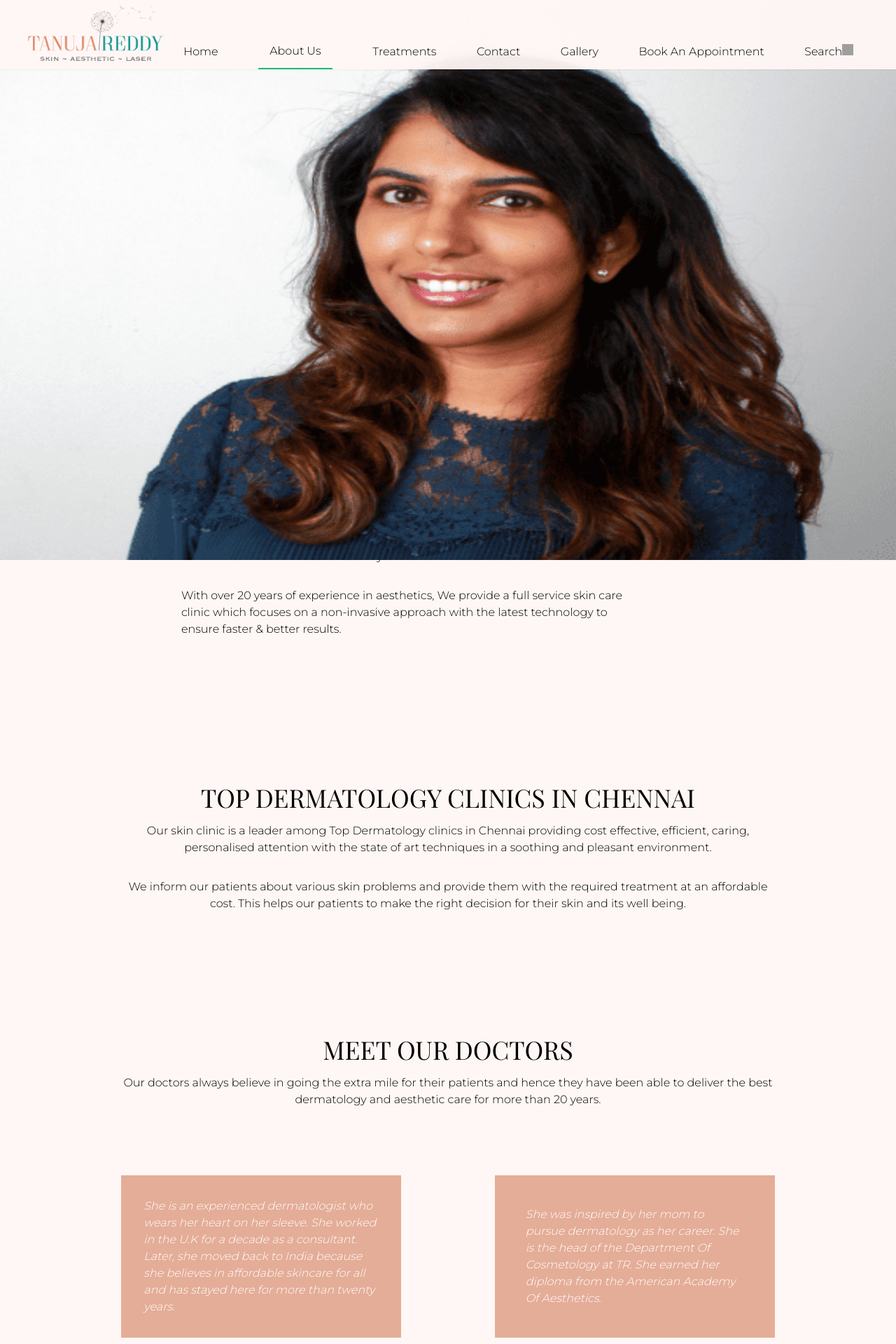
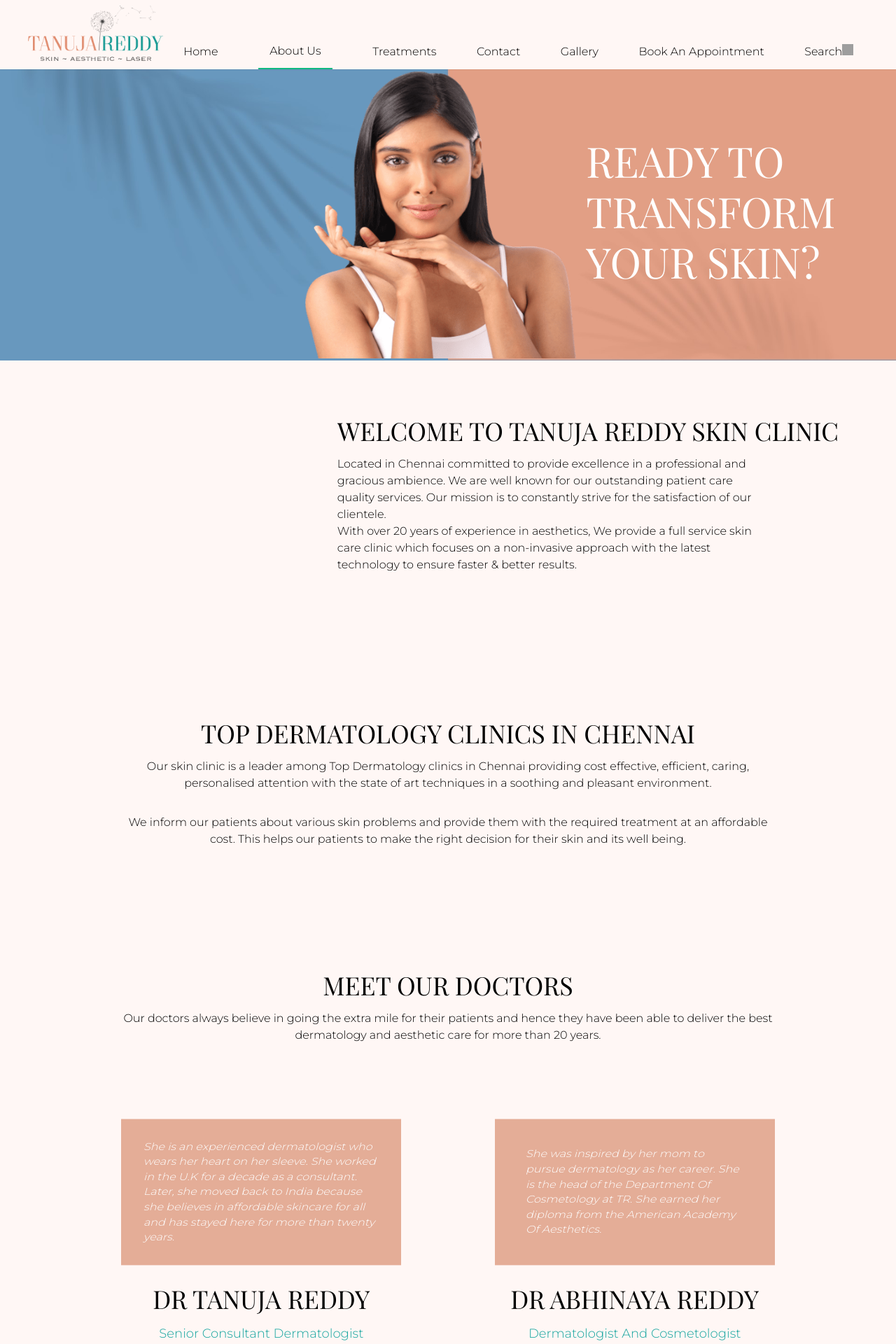
Before and after one commit to lokeshn011101/TRskinclinic, a Next.js app: page /about in a window 1280 px wide. Shown: the top 1920 px of the page at 70% size. Built offline with nearby package versions, Linux system fonts and the light colour scheme; grey boxes are pictures that could not be loaded.

Commit message:
added aos and spring animations to about page

```diff
--- a/components/Card.js
+++ b/components/Card.js
@@ -2,8 +2,8 @@ import React, { useEffect, useState } from "react";
 import { useSpring, animated } from "react-spring";
 import Image from "next/image";
 
-const calc = (x, y) => [x - window.innerWidth / 2, y - window.innerHeight / 5];
-const trans2 = (x, y) => `translate3d(${x / 25}px,${y / 25 - 5}px,0)`;
+const calc = (x, y) => [x - window.innerWidth / 5, y - window.innerHeight / 5];
+const trans2 = (x, y) => `translate3d(${x / 40}px,${y / 30 - 5}px,0)`;
 
 const Card = () => {
   const [props, set] = useSpring(() => ({
@@ -17,13 +17,16 @@ const Card = () => {
 
   return (
     <div
-      className="container"
-      onMouseMove={({ clientX: x, clientY: y }) => set({ xy: calc(x, y) })}>
+      className="aboutcontainer overflow-hidden"
+      onMouseMove={({ clientX: x, clientY: y }) => set({ xy: calc(x, y) })}
+      data-aos="fade-right"
+    >
       <Image
         src="/About/aboutbg.jpg"
         alt="carousel-img"
-        width={ww}
-        height={500}
+        layout="intrinsic"
+        width={1519}
+        height={494}
       />
       <h1 className="w-2/6 lg:mr-4 md:mr-3 sm:mr-2 smm:mr-1 right-0 absolute lg:text-6xl md:text-4xl sm:text-2xl smm:text-sm text-white card-head">
         <div className="lg:mb-3 md:mb-2 sm:mb-1 smm:mb-0">READY TO</div>
@@ -31,15 +34,14 @@ const Card = () => {
         <div className="lg:mb-3 md:mb-2 sm:mb-1 smm:mb-0">YOUR SKIN?</div>
       </h1>
       <animated.div
-        className="card4"
-        style={{ transform: props.xy ? props.xy.interpolate(trans2) : null }}>
+        className="absolute w-4/12"
+        style={{ transform: props.xy ? props.xy.interpolate(trans2) : null }}
+      >
         <Image
           src="/About/aboutgirl.png"
           alt="carousel-img"
-          width={424}
-          height={466}
-          layout="intrinsic"
-          className="abimg"
+          width={410}
+          height={426}
         />
       </animated.div>
     </div>
--- a/pages/about.js
+++ b/pages/about.js
@@ -1,30 +1,60 @@
-import React from "react";
+import React, { useEffect, useState } from "react";
 import Card from "../components/Card";
 import Image from "next/image";
+import AOS from "aos";
 
 const About = () => {
+  const [winWidth, setWinWidth] = useState(0);
+  useEffect(() => {
+    AOS.init({
+      duration: 1000,
+    });
+    setWinWidth(window.innerWidth);
+  }, []);
   return (
     <div>
       <Card />
       <div className="flex flex-col-reverse justify-center items-center sm:flex-row w-11/12 mx-auto lg:my-20 md:my-16 sm:my-12 smm:my-10">
+        <div
+          className="w-4/12 sm:ml-9 smm:w-7/12 smm:mt-4"
+          data-aos={winWidth <= 640 ? "fade-up" : "fade-right"}
+          data-aos-delay={winWidth <= 640 ? "450" : "0"}
+        >
+          <div className="aboutimg1 w-full">
             <Image
-          layout="fill"
-          className="w-4/12 sm:ml-9 smm:w-8/12"
+              width={0}
+              height={0}
+              layout="responsive"
               src="/About/about2.png"
               alt="client of our clinic"
             />
-        <div className="w-8/12 smm:w-full flex flex-col justify-center items-start lg:ml-5 md:ml-4 sm:ml-3 smm:ml-2 smm:text-center">
-          <h2 className="smm:mt-5 smm:mx-auto smm:text-center about-heading w-full lg:text-4xl md:text-2xl sm:text-xl smm:text-lg leading-10 lg:mb-4 md:mb-3 sm:mb-2 smm:mb-1">
+          </div>
+        </div>
+        <div className="w-8/12 smm:w-full flex flex-col justify-center items-start lg:ml-5 md:ml-4 sm:ml-3 smm:ml-2 smm:text-center overflow-hidden">
+          <h2
+            className="smm:mt-5 smm:mx-auto smm:text-center about-heading w-full lg:text-4xl md:text-2xl sm:text-xl smm:text-lg leading-10 lg:mb-4 md:mb-3 sm:mb-2 smm:mb-1"
+            data-aos={winWidth <= 640 ? "fade-up" : "fade-left"}
+            data-aos-offset="0"
+            data-aos-delay="200"
+          >
             WELCOME TO TANUJA REDDY SKIN CLINIC
           </h2>
           <div className="sm:w-10/12 w-11/12 smm:text-center smm:mx-auto  about-desc lg:text-base md:text-base sm:text-sm smm:text-xs smm:mb-5">
-            <div className="lg:mb-8 md:mb-6 sm:mb-4 smm:mb-2">
+            <div
+              data-aos={winWidth <= 640 ? "fade-up" : "fade-left"}
+              data-aos-delay="300"
+              data-aos-offset="50"
+            >
               Located in Chennai committed to provide excellence in a
               professional and gracious ambience. We are well known for our
               outstanding patient care quality services. Our mission is to
               constantly strive for the satisfaction of our clientele.
             </div>
-            <div>
+            <div
+              data-aos={winWidth <= 640 ? "fade-up" : "fade-left"}
+              data-aos-delay="400"
+              data-aos-offset="50"
+            >
               With over 20 years of experience in aesthetics, We provide a full
               service skin care clinic which focuses on a non-invasive approach
               with the latest technology to ensure faster & better results.
@@ -33,17 +63,30 @@ const About = () => {
         </div>
       </div>
       <div className="lg:py-24 md:py-20 sm:py-16 smm:py-10 w-11/12 flex flex-col justify-center items-center mx-auto text-center">
-        <h1 className="about-head2 lg:text-4xl md:text-2xl sm:text-xl smm:text-lg uppercase lg:mb-4 md:mb-3 sm:mb-2 smm:mb-1 lg:mt-8 md:mt-6 sm:mt-4 smm:mt-2">
+        <h1
+          className="about-head2 lg:text-4xl md:text-2xl sm:text-xl smm:text-lg uppercase lg:mb-4 md:mb-3 sm:mb-2 smm:mb-1 lg:mt-8 md:mt-6 sm:mt-4 smm:mt-2"
+          data-aos="fade-up"
+          data-aos-offset={winWidth > 640 ? "50" : "200"}
+        >
           Top Dermatology clinics in Chennai
         </h1>
         <div className="about-desc2 w-4/5 lg:text-base md:text-base sm:text-sm smm:text-xs">
-          <div className="lg:mb-8 md:mb-5 sm:mb-4 smm:mb-2">
+          <div
+            className="lg:mb-8 md:mb-5 sm:mb-4 smm:mb-2"
+            data-aos="fade-up"
+            data-aos-offset={winWidth > 640 ? "50" : "200"}
+            data-aos-delay="200"
+          >
             Our skin clinic is a leader among Top Dermatology clinics in Chennai
             providing cost effective, efficient, caring, personalised attention
             with the state of art techniques in a soothing and pleasant
             environment.
           </div>
-          <div>
+          <div
+            data-aos="fade-up"
+            data-aos-offset={winWidth > 640 ? "50" : "150"}
+            data-aos-delay="250"
+          >
             We inform our patients about various skin problems and provide them
             with the required treatment at an affordable cost. This helps our
             patients to make the right decision for their skin and its well
@@ -51,58 +94,106 @@ const About = () => {
           </div>
         </div>
       </div>
-      <div className="lg:py-12 md:py-9 sm:py-6 smm:py-3 w-11/12 flex flex-col justify-center items-center mx-auto text-center">
-        <h2 className="about-head2  lg:text-4xl md:text-2xl sm:text-xl smm:text-lg uppercase lg:mb-4 md:mb-3 sm:mb-2 smm:mb-1 lg:mt-8 md:mt-6 sm:mt-4 smm:mt-2">
+      <div className="lg:py-12 md:py-9 sm:py-6 smm:pt-3 smm:pb-1 smm:-mb-5 w-11/12 flex flex-col justify-center items-center mx-auto text-center">
+        <h2
+          className="about-head2  lg:text-4xl md:text-2xl sm:text-xl smm:text-lg uppercase lg:mb-4 md:mb-3 sm:mb-2 smm:mb-1 lg:mt-8 md:mt-6 sm:mt-4 smm:mt-2"
+          data-aos="fade-up"
+          data-aos-offset={winWidth > 640 ? "200" : "200"}
+        >
           Meet Our DOCTORS
         </h2>
-        <div className="about-desc2 w-4/5 lg:text-base md:text-base sm:text-sm smm:text-xs">
+        <div
+          className="about-desc2 w-4/5 lg:text-base md:text-base sm:text-sm smm:text-xs"
+          data-aos="fade-up"
+          data-aos-offset={winWidth > 640 ? "200" : "200"}
+          data-aos-delay="100"
+        >
           Our doctors always believe in going the extra mile for their patients
           and hence they have been able to deliver the best dermatology and
           aesthetic care for more than 20 years.
         </div>
       </div>
-      <div className="about-desc2 flex flex-col justify-center items-center lg:flex-row lg:justify-center lg:items-center mx-auto lg:py-12 md:py-9 sm:py-6 smm:py-3 w-10/12 lgg:w-8/12 mdd:w-10/12 mb-32">
+      <div className="about-desc2 flex flex-col justify-center items-center lg:flex-row lg:justify-center lg:items-center mx-auto lg:py-12 md:py-9 sm:py-6 smm:pb-3 smm:pt-0 w-10/12 lgg:w-8/12 mdd:w-10/12 mb-32">
         <div className="flex flex-col lg:justify-center lg:items-center md:w-full lg:w-1/2 mdd:my-10  transition-all duration-500 ease-in-out lg:hover:w-10/12">
-          <div className="doctorss md:w-9/12 mx-auto smm:w-9/12 ">
+          <div
+            data-aos="fade-right"
+            data-aos-offset={winWidth > 640 ? "250" : "250"}
+          >
+            <div className="doctorss md:w-9/12 mx-auto smm:w-9/12">
+              <div className="docss">
                 <Image
-              layout="fill"
+                  width={0}
+                  height={0}
+                  layout="responsive"
                   src="/About/tanujareddy.png"
                   alt="tanujareddy"
                 />
+              </div>
               <div className="text-white bg-skin-medium md:p-8 mdd:p-5 lg:text-base md:text-base sm:text-sm smm:text-xs italic transition-all duration-500 ease-in-out hover:bg-skin-dark mdd:bg-skin-dark cursor-default font-light">
                 She is an experienced dermatologist who wears her heart on her
-              sleeve. She worked in the U.K for a decade as a consultant. Later,
-              she moved back to India because she believes in affordable
-              skincare for all and has stayed here for more than twenty years.
+                sleeve. She worked in the U.K for a decade as a consultant.
+                Later, she moved back to India because she believes in
+                affordable skincare for all and has stayed here for more than
+                twenty years.
+              </div>
             </div>
           </div>
           <div className="flex  flex-col  justify-center items-center">
-            <h2 className="name lg:text-4xl md:text-2xl sm:text-xl smm:text-lg uppercase lg:my-4 md:my-3 sm:my-2 smm:my-2">
+            <h2
+              className="name lg:text-4xl md:text-2xl sm:text-xl smm:text-lg uppercase lg:my-4 md:my-3 sm:my-2 smm:my-2"
+              data-aos="fade-right"
+              data-aos-offset="50"
+              data-aos-delay="150"
+            >
               DR TANUJA REDDY
             </h2>
-            <h3 className="role text-footer-bluei lg:text-lg md:text-base sm:text-sm smm:text-xs">
+            <h3
+              className="role text-footer-bluei lg:text-lg md:text-base sm:text-sm smm:text-xs"
+              data-aos="fade-right"
+              data-aos-offset="100"
+              data-aos-delay="200"
+            >
               Senior Consultant Dermatologist
             </h3>
           </div>
         </div>
         <div className="flex flex-col lg:justify-center lg:items-center md:w-full lg:w-1/2 mdd:my-10  transition-all duration-500 ease-in-out lg:hover:w-10/12 lgg:mt-32">
+          <div
+            data-aos="fade-left"
+            data-aos-offset={winWidth > 640 ? "250" : "250"}
+          >
             <div className="doctorss md:w-9/12 mx-auto  smm:w-9/12">
+              <div className="docss">
                 <Image
-              layout="fill"
+                  width={0}
+                  height={0}
+                  layout="responsive"
                   src="/About/abhinayareddy.png"
                   alt="tanujareddy"
                 />
+              </div>
               <div className="abhinayareddy text-white bg-skin-medium md:p-8 mdd:p-5 lg:text-base md:text-base sm:text-sm smm:text-xs italic transition-all duration-500 ease-in-out hover:bg-skin-dark mdd:bg-skin-dark cursor-default font-light">
                 She was inspired by her mom to pursue dermatology as her career.
-              She is the head of the Department Of Cosmetology at TR. She earned
-              her diploma from the American Academy Of Aesthetics.
+                She is the head of the Department Of Cosmetology at TR. She
+                earned her diploma from the American Academy Of Aesthetics.
+              </div>
             </div>
           </div>
           <div className="flex  flex-col  justify-center items-center">
-            <h2 className="name lg:text-4xl md:text-2xl sm:text-xl smm:text-lg uppercase lg:my-4 md:my-3 sm:my-2 smm:my-2">
+            <h2
+              className="name lg:text-4xl md:text-2xl sm:text-xl smm:text-lg uppercase lg:my-4 md:my-3 sm:my-2 smm:my-2"
+              data-aos="fade-left"
+              data-aos-offset="50"
+              data-aos-delay="150"
+            >
               DR ABHINAYA REDDY
             </h2>
-            <h3 className="role text-footer-bluei lg:text-lg md:text-base sm:text-sm smm:text-xs">
+            <h3
+              className="role text-footer-bluei lg:text-lg md:text-base sm:text-sm smm:text-xs"
+              data-aos="fade-left"
+              data-aos-offset="100"
+              data-aos-delay="200"
+            >
               Dermatologist And Cosmetologist
             </h3>
           </div>
--- a/styles/globals.css
+++ b/styles/globals.css
@@ -80,17 +80,28 @@ a,
 
 .card4 {
   position: absolute;
-  width: fit-content !important;
-  height: fit-content !important;
   display: flex;
   justify-content: center;
-  align-items: center;
+  align-items: flex-end;
+}
+.card4 div {
+  overflow: visible !important;
+}
+.card4 img {
+  transform: scale(1.5);
 }
 .abimg {
   width: fit-content !important;
   height: fit-content !important;
 }
-
+.aboutcontainer {
+  width: 100%;
+  height: 100%;
+  display: flex;
+  align-items: center;
+  justify-content: center;
+  position: relative;
+}
 .container {
   width: 100%;
   height: 100%;
@@ -185,3 +196,10 @@ ul {
     width: 91.66667%;
   }
 }
+.aboutimg1 {
+  transform: scaleY(1.15) !important;
+}
+
+.doctorss {
+  transform: scaleY(0.9) !important;
+}
```
Also changed, not shown: public/About/aboutbg.jpg, 1 other file (tests, documents, lock files or other folders). Lines whose indentation alone changed are shown as unchanged.
